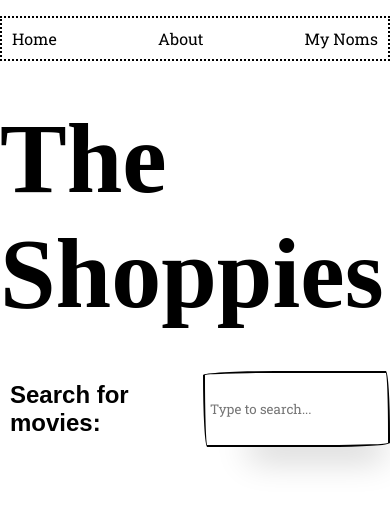
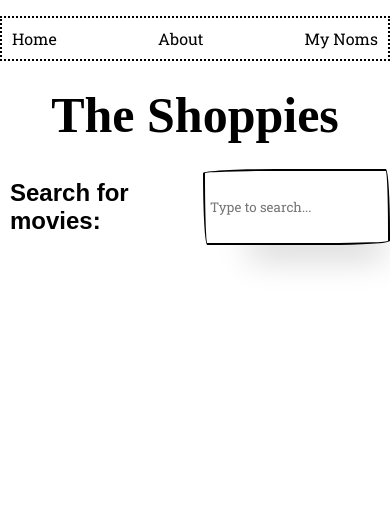
Before and after one commit to Astra-Gal/giulia_galastro_the_shoppies_frontend, a React (Create React App) app: page / in a window 390 px wide. Shown: the top 508 px of the page. Built offline with nearby package versions, Linux system fonts and the light colour scheme; no server answers; a web font is replaced by a local one.

Commit message:
mobile-first title size plus media query

```diff
--- a/src/components/Title.css
+++ b/src/components/Title.css
@@ -1,8 +1,14 @@
 h1 {
   font-family: 'Barrio', serif;
-  font-size: 100px;
+  font-size: 50px;
   display: flex;
   justify-content: center;
-  margin-block-start: 0.4em;
-  margin-block-end: 0.4em;
+  margin-block-start: 0.5em;
+  margin-block-end: 0.5em;
 }
+
+@media only screen and (min-width: 650px) {
+  h1 {
+    font-size: 100px;
+  }
+}
```
